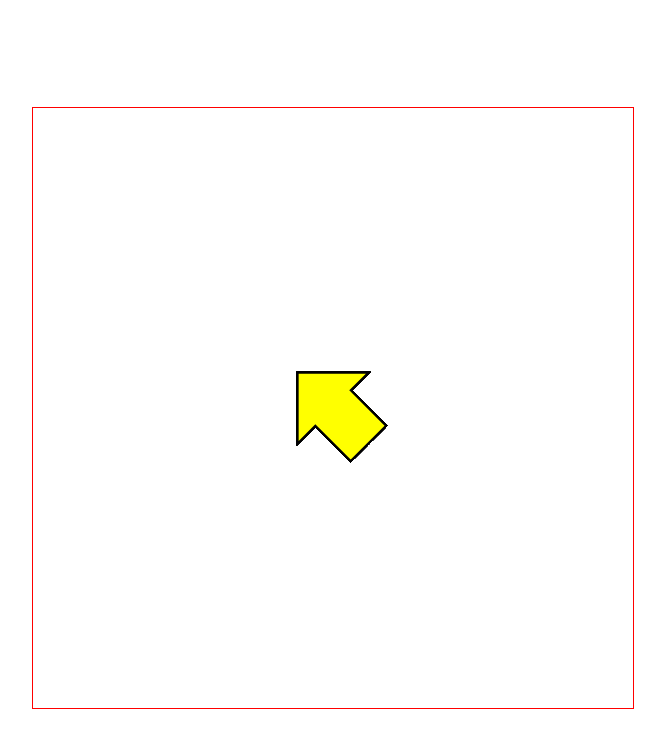
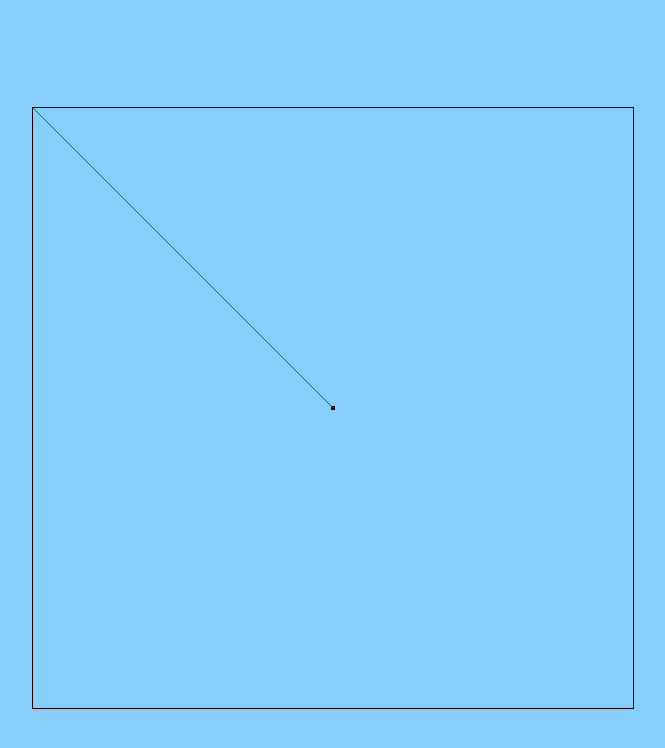
Before and after one commit to cjj456321/note-pan, a plain HTML site: page configs/index.html in a window 1280 px wide. Shown: the whole page, without its empty margins (307-972 px from the left). Drawn offline with Linux system fonts and the light colour scheme.

Commit message:
add myscss.scss

```diff
--- a/configs/index.html
+++ b/configs/index.html
@@ -2,6 +2,7 @@
 <html lang="en">
 <head>
 	<meta charset="UTF-8">
+	<meta name="viewport" content="width=device-width, user-scalable=no, initial-scale=1.0, maximum-scale=1.0, minimum-scale=1.0">
 	<title>Canvas</title>
 	<style type="text/css">
 		body {
@@ -9,72 +10,35 @@
 			justify-content: center;
 			align-items: center;
 			height: 100vh;
+			background-color: lightskyblue;
 		}
 		#canvas {
-			border: 1px solid red;
+			border: 1px solid;
 		}
 	</style>
 </head>
 <body>
-	<canvas id="canvas" width="600" height="600"></canvas>
+	<canvas id="canvas" height="600" width="600"></canvas>
 	<script type="text/javascript" src="utils.js"></script>
 	<script type="text/javascript">
 		'use strict'
-		// 获取鼠标在某个元素上的位置
-		function getMousePos (ele) {
-		  let mouse = {x: 0, y: 0}
-		  ele.addEventListener('mousemove', function (e) {
-		    mouse.x = e.pageX - ele.offsetLeft
-		    mouse.y = e.pageY - ele.offsetTop
-		  })
-		  return mouse
+		let canvas = $("#canvas")[0]
+		let ctx = canvas.getContext('2d')
+		let pos = getMousePos(canvas)
+		let rect = {
+			x: canvas.width / 2,
+			y: canvas.height / 2
 		}
-
-		// 根据选择起选择元素
-		function $ (selector) {
-		  return document.querySelectorAll(selector)
-		}
-
-		let canvas = $('#canvas')[0]
-		var ctx = canvas.getContext('2d')
-		var pos = getMousePos(canvas)
-		// 创建Arrow构造器
-		function Arrow() {
-			this.x = 0
-			this.y = 0
-			this.rotation = 0
-			this.color = '#ff0'
-		}
-		Arrow.prototype.draw = function(ctx) {
-			ctx.save()
-			ctx.translate(this.x, this.y)
-			ctx.rotate(this.rotation)
-			ctx.lineWidth = 2
-			ctx.fillStyle = this.color
+		;+function drawFrom() {
+			window.requestAnimationFrame(drawFrom)
+			ctx.clearRect(0, 0, canvas.width, canvas.height)
+			ctx.fillRect(rect.x - 2, rect.y -2, 4, 4)
 			ctx.beginPath()
-			ctx.moveTo(-50, -25)
-			ctx.lineTo(0, -25)
-			ctx.lineTo(0, -50)
-			ctx.lineTo(50, 0)
-			ctx.lineTo(0, 50)
-			ctx.lineTo(0, 25)
-			ctx.lineTo(-50, 25)
+			ctx.moveTo(rect.x, rect.y)
+			ctx.lineTo(pos.x, pos.y)
 			ctx.closePath()
-			ctx.fill()
+			ctx.strokeStyle = 'red'
 			ctx.stroke()
-			ctx.restore()
-		};
-		let arrow = new Arrow()
-		arrow.x = canvas.width / 2
-		arrow.y = canvas.height / 2
-
-		;+function drawFrame() {
-			window.requestAnimationFrame(drawFrame)
-			// ctx.clearRect(0, 0, canvas.width, canvas.height)
-			let dx = pos.x - arrow.x
-			let dy = pos.y - arrow.y
-			arrow.rotation = Math.atan2(dy, dx)
-			arrow.draw(ctx)
 		}()
 	</script>
 </body>
--- /dev/null
+++ b/configs/myscss.scss
@@ -0,0 +1,6 @@
+@mixin flex-center {
+	display: flex;
+	align-items: center;
+	justify-content: center;
+	height: 100vh;
+}
```
